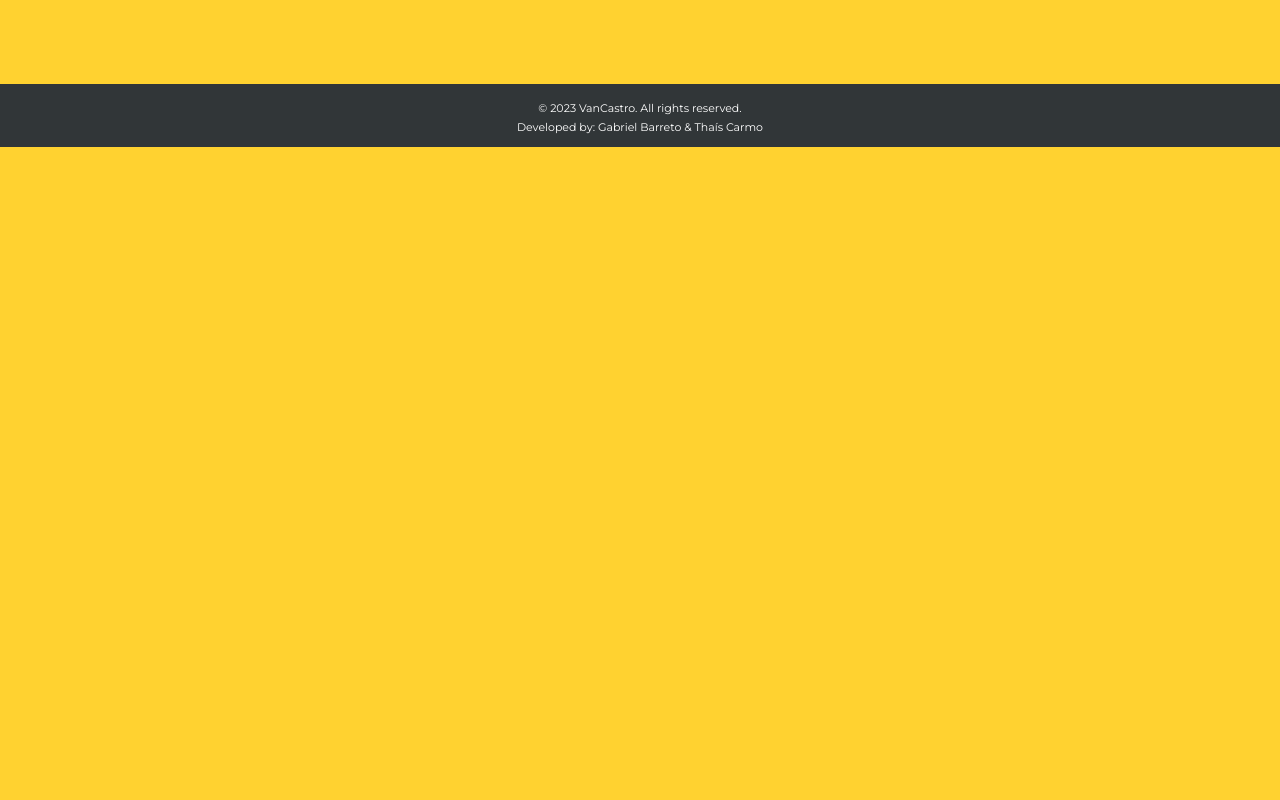
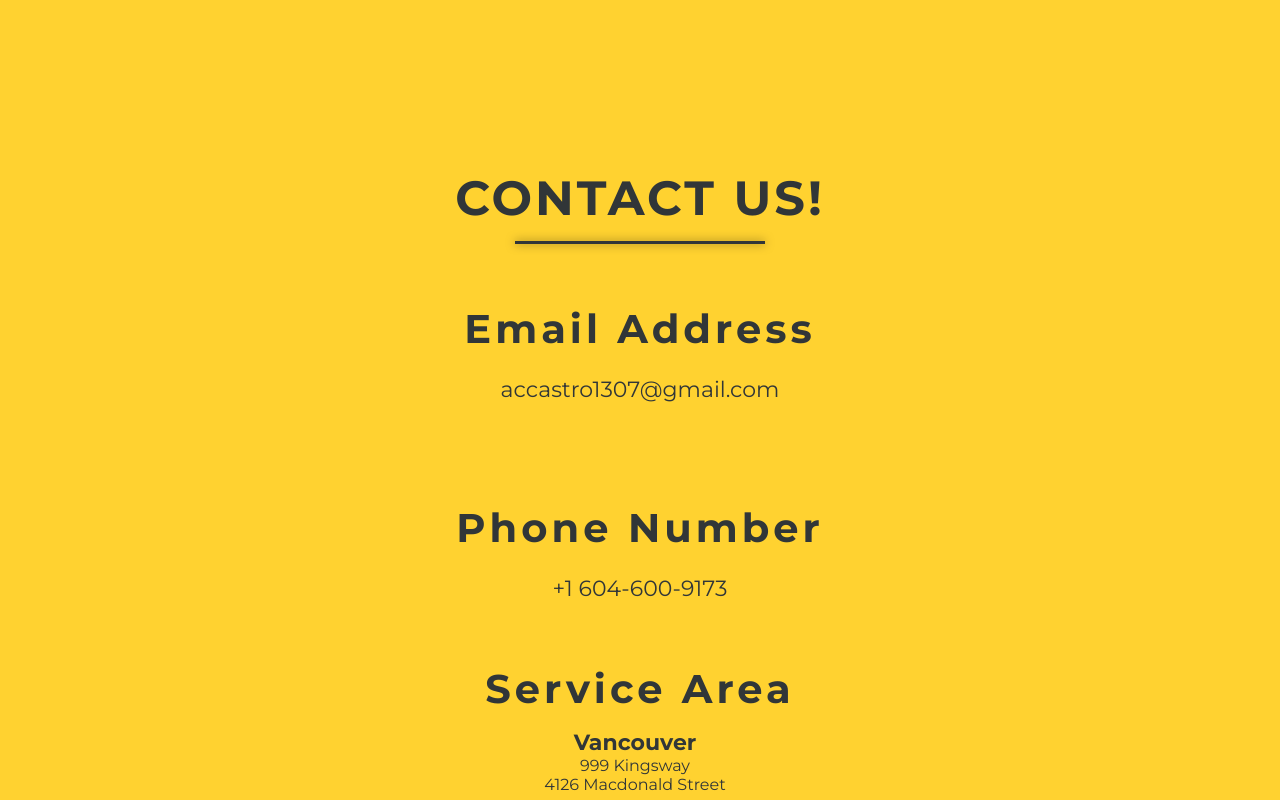
Before and after one commit to vanncastro/vancastro, a Next.js app: page /driver/1 in a window 1280 px wide. Shown: the part 780-1580 px from the top of the page. Before the commit the page ends 927 px from the top, so only its background shows below. Built offline with nearby package versions, Linux system fonts and the light colour scheme.

Commit message:
added contact

```diff
--- a/src/pages/driver/[driver].tsx
+++ b/src/pages/driver/[driver].tsx
@@ -5,6 +5,7 @@ import { pageSettings } from '../../utils/pageSettings';
 import { Schedule } from '../../components/base/Schedule';
 import { DriverAbout } from '../../components/base/DriverAbout';
 import { Footer } from 'src/components/Footer';
+import { Contact } from 'src/components/Contact';
 import { CircularIndeterminate } from '../../components/base/Loading';
 import styled from 'styled-components';
 
@@ -43,6 +44,7 @@ export default function Drivers() {
                     <StyledText>no driver found</StyledText>
                 </StyledDiv>
             )}
+            <Contact />
             <Footer />
         </>
     );
```
